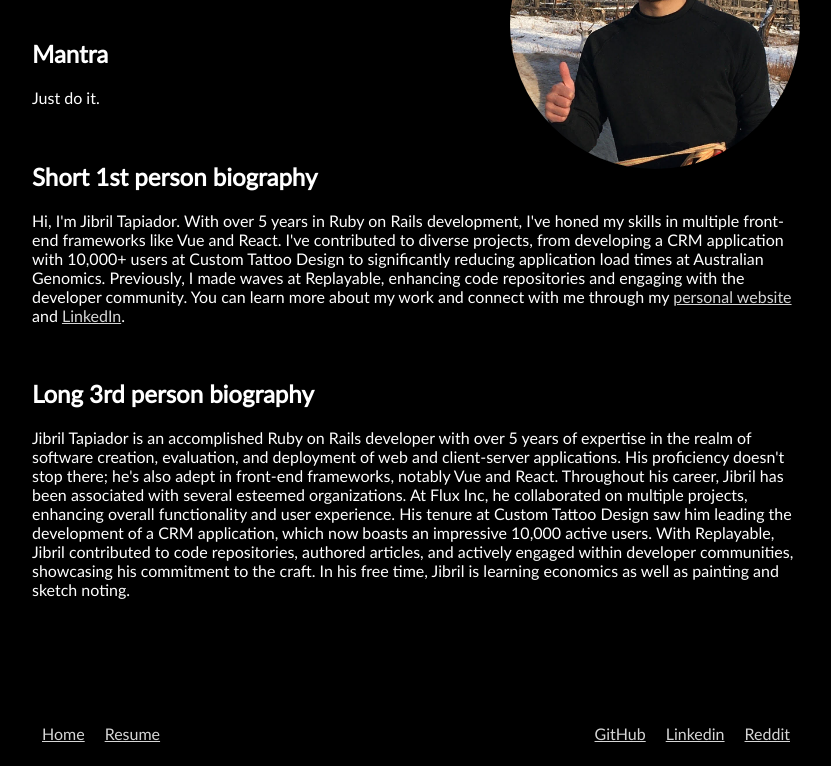
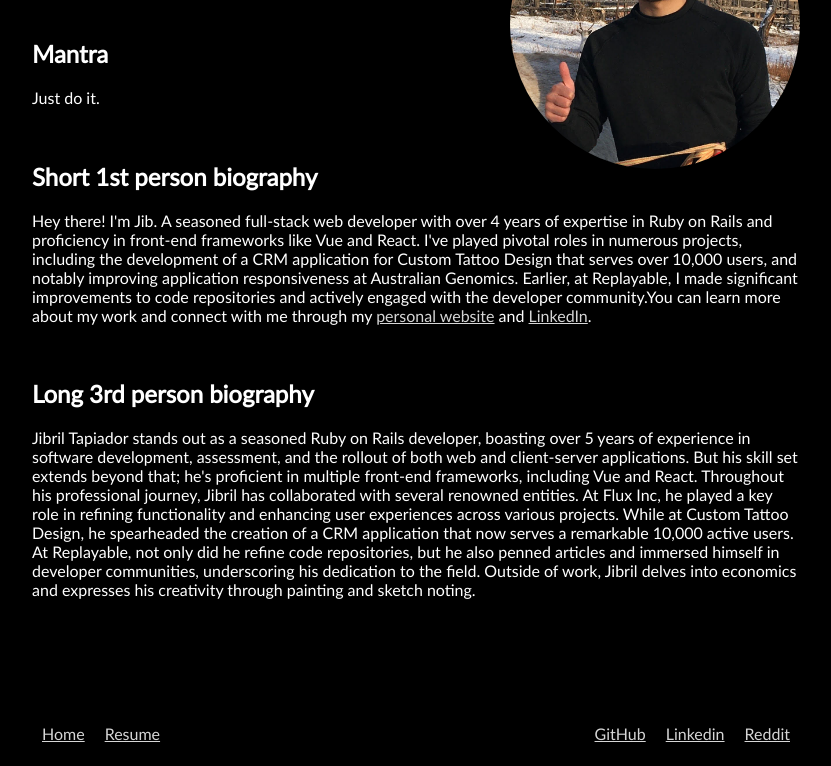
Before and after one commit to jibrilt/jibrilt.github.io, a plain HTML site: page about.html in a window 1280 px wide. Shown: the part 281-1047 px from the top of the page, without its empty margins (224-1055 px from the left). Drawn offline with Linux system fonts and the light colour scheme.

Commit message:
updates to the about me page

```diff
--- a/about.html
+++ b/about.html
@@ -65,12 +65,12 @@
             <br>
             <h2>Short 1st person biography</h2>
             <p>
-                Hi, I'm Jibril Tapiador. With over 5 years in Ruby on Rails development, I've honed my skills in multiple front-end frameworks like Vue and React. I've contributed to diverse projects, from developing a CRM application with 10,000+ users at Custom Tattoo Design to significantly reducing application load times at Australian Genomics. Previously, I made waves at Replayable, enhancing code repositories and engaging with the developer community. You can learn more about my work and connect with me through my <a href="https://www.jibriltapiador.com" target="_blank">personal website</a> and <a href="https://www.linkedin.com/in/jibril-tapiador/" target="_blank">LinkedIn</a>.
+                Hey there! I'm Jib. A seasoned full-stack web developer with over 4 years of expertise in Ruby on Rails and proficiency in front-end frameworks like Vue and React. I've played pivotal roles in numerous projects, including the development of a CRM application for Custom Tattoo Design that serves over 10,000 users, and notably improving application responsiveness at Australian Genomics. Earlier, at Replayable, I made significant improvements to code repositories and actively engaged with the developer community.You can learn more about my work and connect with me through my <a href="https://www.jibriltapiador.com" target="_blank">personal website</a> and <a href="https://www.linkedin.com/in/jibril-tapiador/" target="_blank">LinkedIn</a>.
             </p>
             <br>
             <h2>Long 3rd person biography</h2>
             <p>
-                Jibril Tapiador is an accomplished Ruby on Rails developer with over 5 years of expertise in the realm of software creation, evaluation, and deployment of web and client-server applications. His proficiency doesn't stop there; he's also adept in front-end frameworks, notably Vue and React. Throughout his career, Jibril has been associated with several esteemed organizations. At Flux Inc, he collaborated on multiple projects, enhancing overall functionality and user experience. His tenure at Custom Tattoo Design saw him leading the development of a CRM application, which now boasts an impressive 10,000 active users. With Replayable, Jibril contributed to code repositories, authored articles, and actively engaged within developer communities, showcasing his commitment to the craft. In his free time, Jibril is learning economics as well as painting and sketch noting.
+                Jibril Tapiador stands out as a seasoned Ruby on Rails developer, boasting over 5 years of experience in software development, assessment, and the rollout of both web and client-server applications. But his skill set extends beyond that; he's proficient in multiple front-end frameworks, including Vue and React. Throughout his professional journey, Jibril has collaborated with several renowned entities. At Flux Inc, he played a key role in refining functionality and enhancing user experiences across various projects. While at Custom Tattoo Design, he spearheaded the creation of a CRM application that now serves a remarkable 10,000 active users. At Replayable, not only did he refine code repositories, but he also penned articles and immersed himself in developer communities, underscoring his dedication to the field. Outside of work, Jibril delves into economics and expresses his creativity through painting and sketch noting.
             </p>
             <br>
         </main>
```
